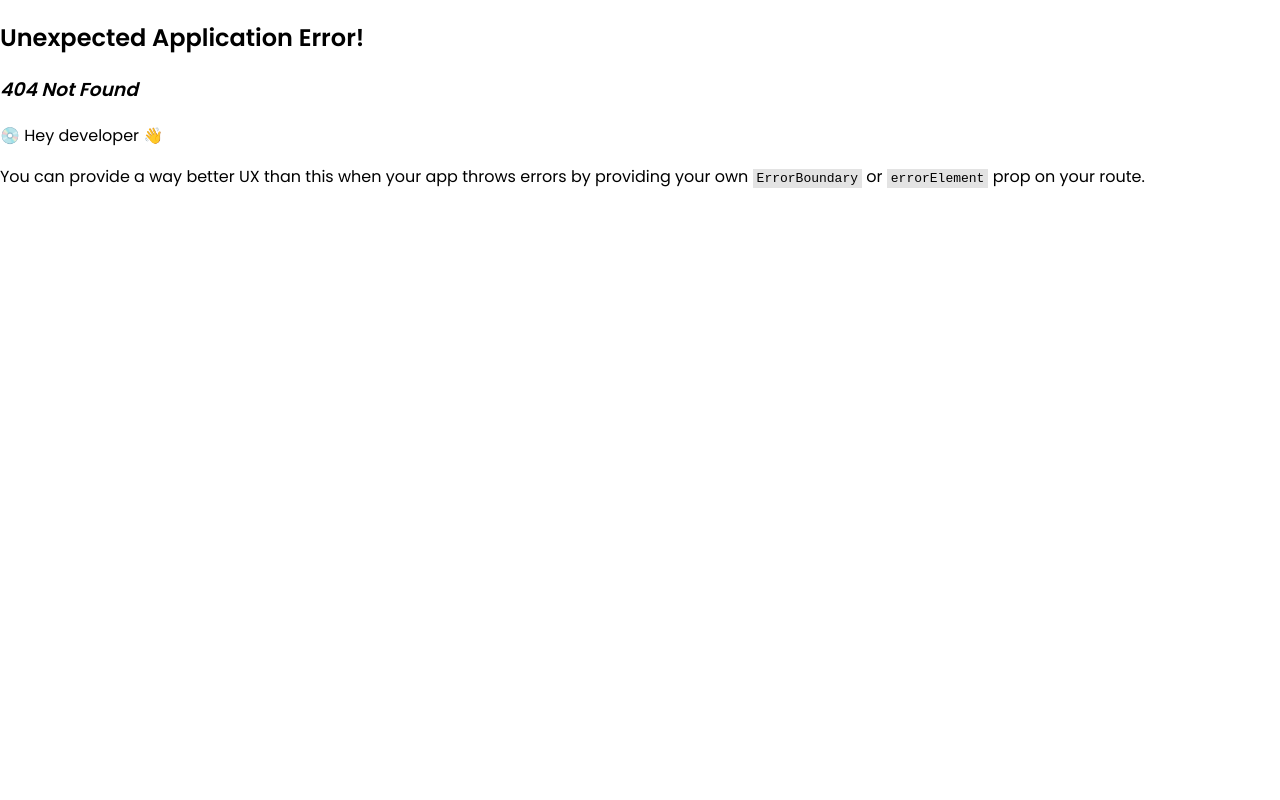
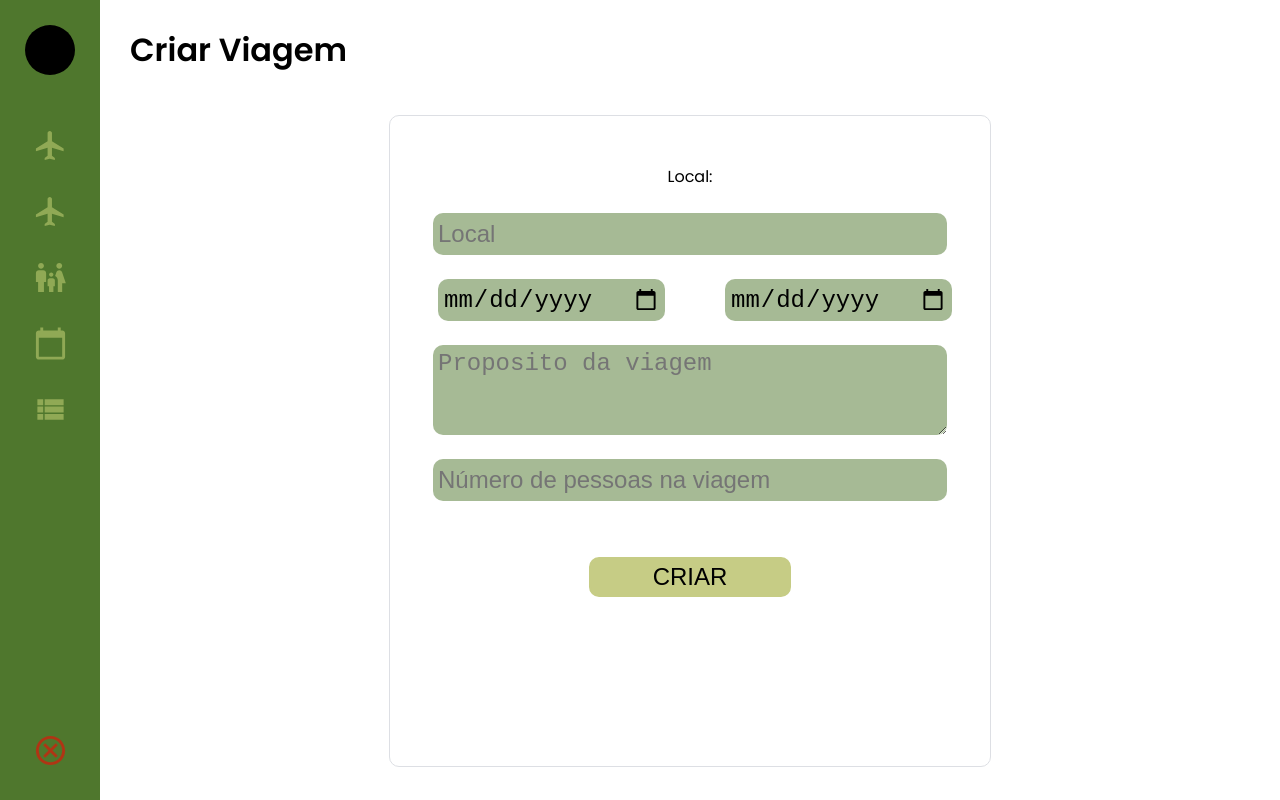
Before and after one commit to mdsreq-fga-unb/2023.1-MoViagem, a React (Vite) app in the folder client/: page /create-travel in a window 1280 px wide. Before the commit this address had no page. Built offline with nearby package versions, Linux system fonts and the light colour scheme.

Commit message:
Adicionando criação de viagens

```diff
--- a/client/src/components/Navbar/index.tsx
+++ b/client/src/components/Navbar/index.tsx
@@ -11,15 +11,15 @@ import { AuthContext } from "../../auth/context/auth-provider";
 import styles from "./styles.module.scss";
 
 const NavbarPages = {
+  CREATETRAVEL: PlaneIcon,
   TRAVELS: PlaneIcon,
   GROUPS: FamilyIcon,
   CALENDAR: CalendarIcon,
   TASKS: ListIcon,
 };
-
 export interface NavbarProps {
   pageName: string;
-  selectedPage?: "TRAVELS" | "GROUPS" | "CALENDAR" | "TASKS";
+  selectedPage?: "CREATETRAVEL" | "TRAVELS" | "GROUPS" | "CALENDAR" | "TASKS";
 }
 
 export default function Navbar({
@@ -38,6 +38,10 @@ export default function Navbar({
     auth.eraseTokens();
     navigate("/login-and-register", { replace: true });
   }
+
+  // function handleCreateTravel() {
+  //   navigate("/login-and-register", { replace: true });
+  // }
 
   return (
     <div id={styles.container}>
@@ -62,6 +66,7 @@ export default function Navbar({
                   ? styles.sideBarLinkContainerActive
                   : styles.sideBarLinkContainer
               }
+              // Botar href neste link
             >
               <IconButton>
                 <Icon
--- /dev/null
+++ b/client/src/pages/CreateTravel/index.tsx
@@ -0,0 +1,101 @@
+import { useState } from "react";
+import Navbar from "../../components/Navbar";
+import styles from "./styles.module.scss";
+
+export default function CreateTravel() {
+  const [local, setLocal] = useState<string>("");
+  const [dataInicio, setDataInicio] = useState<Date | null>(null);
+  const [dataFim, setDataFim] = useState<Date | null>(null);
+  const [proposito, setProposito] = useState<string>("");
+  const [numDePessoas, setNumDePessoas] = useState("");
+
+  return (
+    <Navbar pageName="Criar Viagem">
+      <div className={styles.pageContainer}>
+        <div className={styles.boxContainer}>
+          <div className={styles.outsideBox}>
+            {/* <h1>Teste</h1> */}
+            <form
+              className={styles.insideBox}
+              onSubmit={() => {
+                console.log("Submit do form");
+              }}
+            >
+              <label htmlFor="local">Local:</label>
+              <input
+                type="text"
+                name="local"
+                placeholder="Local"
+                className={styles.inputBox}
+                required
+                value={local}
+                onChange={(event) => {
+                  setLocal(event.target.value);
+                }}
+              />
+              <div className={styles.inputGroup}>
+                <div className="inputDataIni">
+                  <label htmlFor="email"></label>
+                  <input
+                    type="date"
+                    placeholder="Data"
+                    className={styles.inputBox}
+                    required
+                    value={dataInicio ? dataInicio.toISOString().split("T")[0] : ""}
+                    onChange={(event) => {
+                      const date = Date.parse(event.target.value);
+                      if (isNaN(date)) {
+                        setDataInicio(null);
+                      } else {
+                        setDataInicio(new Date(date));
+                      }
+                    }}
+                  />
+                </div>
+                <div className="inputDataFim">
+                  <input
+                    type="date"
+                    placeholder="Data"
+                    className={styles.inputBox}
+                    required
+                    value={dataFim ? dataFim.toISOString().split("T")[0] : ""}
+                    onChange={(event) => {
+                      const date = Date.parse(event.target.value);
+                      if (isNaN(date)) {
+                        setDataFim(null);
+                      } else {
+                        setDataFim(new Date(date));
+                      }
+                    }}
+                  />
+                </div>
+              </div>
+
+              <textarea
+                placeholder="Proposito da viagem"
+                rows={3}
+                className={styles.textAreaBox}
+                required
+                value={proposito}
+                onChange={(event) => {
+                  setProposito(event.target.value);
+                }}
+              />
+              <input
+                type="Number"
+                placeholder="Número de pessoas na viagem"
+                className={styles.inputBox}
+                required
+                value={numDePessoas}
+                onChange={(event) => {
+                  setNumDePessoas(event.target.value);
+                }}
+              />
+              <button className={styles.submitButton}> CRIAR</button>
+            </form>
+          </div>
+        </div>
+      </div>
+    </Navbar>
+  );
+}
--- /dev/null
+++ b/client/src/pages/CreateTravel/styles.module.scss
@@ -0,0 +1,106 @@
+@import "../../variables.scss";
+
+.pageContainer {
+  display: grid;
+
+  h2 {
+    margin-bottom: 2rem;
+  }
+}
+
+.boxContainer {
+  display: flex;
+  justify-content: center;
+}
+
+.outsideBox {
+  list-style: none;
+  display: grid;
+  grid-template-columns: repeat(auto-fit, minmax(200px, 1fr));
+
+  height: 80%;
+  width: 75%;
+  margin-top: 3%;
+
+  justify-items: center;
+  align-items: center;
+}
+
+.verticalLine {
+  min-height: 110%;
+  width: 0.4rem;
+  background: rgba(49, 87, 44, 1);
+  border-radius: 20px;
+}
+
+.insideBox {
+  display: flex;
+  flex-direction: column;
+  row-gap: 1.5rem;
+  align-items: center;
+  justify-content: left;
+  text-align: left;
+
+  width: 60%;
+  height: 90%;
+
+  padding: 3rem;
+  margin-top: 5%;
+  margin-bottom: 5%;
+
+  border: 1px solid rgba(221, 223, 228, 1);
+  border-radius: 10px;
+}
+
+.inputBox {
+  width: 100%;
+  height: 2rem;
+
+  background: rgba(79, 119, 45, 0.5);
+
+  border: none;
+  border-radius: 10px;
+  padding: 5px;
+
+  font-size: 1.5rem;
+  text-align: left;
+}
+
+.submitButton {
+  margin-top: 2rem;
+  width: 40%;
+  height: 2.5rem;
+
+  border: 2px solid rgba(198, 204, 133, 1);
+  border-radius: 10px;
+
+  background: rgba(198, 204, 133, 1);
+  font-size: 1.5rem;
+  transition: 0.4s;
+  cursor: pointer;
+
+  &:hover {
+    border: 2px solid $color-secondary;
+  }
+}
+
+.inputGroup {
+  width: 100%;
+  display: flex;
+  flex-direction: row;
+  // justify-content: space-around;
+  justify-content: space-between;
+}
+
+.textAreaBox {
+  width: 100%;
+  height: 5rem;
+
+  background: rgba(79, 119, 45, 0.5);
+
+  border: #111;
+  border-radius: 10px;
+  padding: 5px;
+  font-size: 1.5rem;
+  text-align: left;
+}
--- a/client/src/routes.tsx
+++ b/client/src/routes.tsx
@@ -1,6 +1,7 @@
 import { Route, createBrowserRouter, createRoutesFromElements } from "react-router-dom";
 import AuthProviderComponent from "./auth/components/auth-context-component";
 import ProtectedComponent from "./auth/components/protected-component";
+import CreateTravel from "./pages/CreateTravel";
 import LoginAndRegister from "./pages/LoginAndRegister";
 import Travels from "./pages/Travels";
 
@@ -9,6 +10,7 @@ const router = createBrowserRouter(
     <>
       {/* Routes that need to access the auth context need to be inside this route */}
       <Route element={<AuthProviderComponent />}>
+        <Route path="/create-travel" element={<CreateTravel />} />
         <Route path="/login-and-register" element={<LoginAndRegister />} />
         {/* Routes that need login need to be inside this route */}
         <Route element={<ProtectedComponent />}>
```
Also changed, not shown: 1 other file (tests, documents, lock files or other folders).
